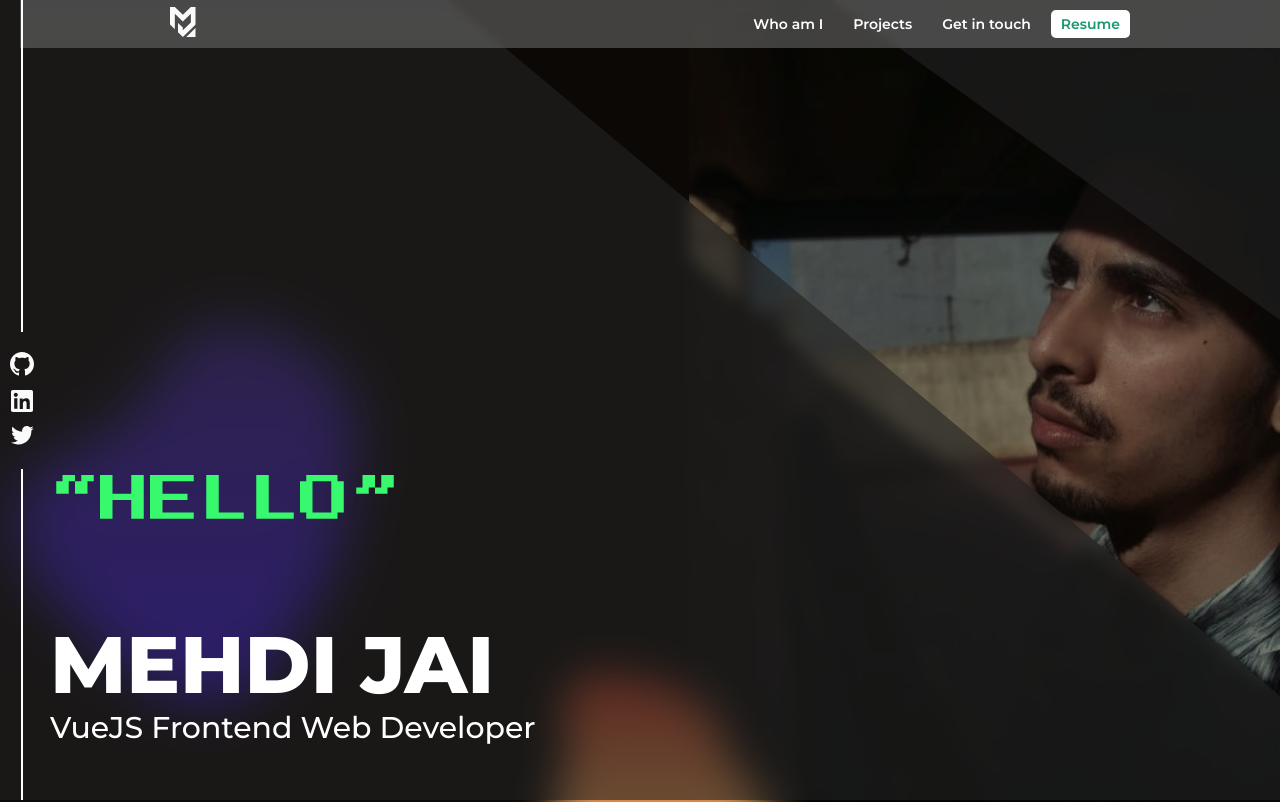
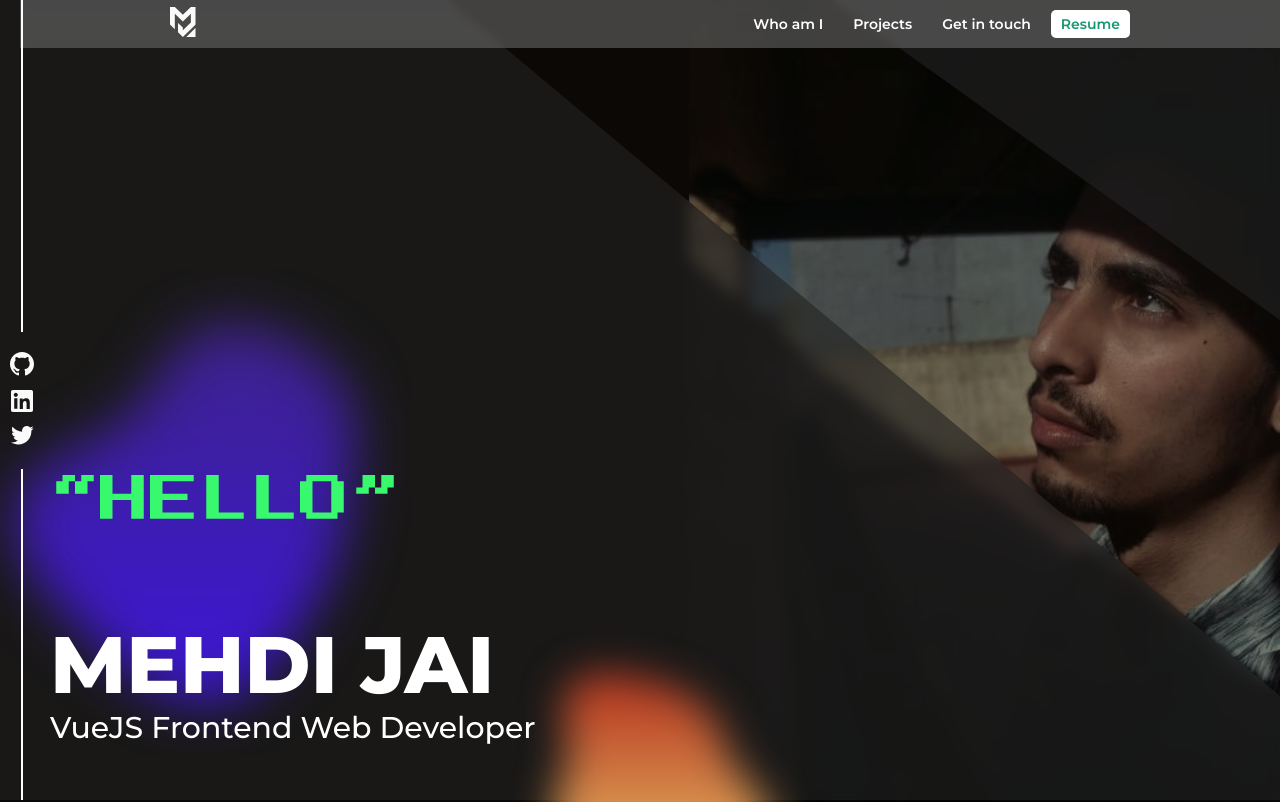
Before and after one commit to mehdijai/mj-dev, a Nuxt app: page / in a window 1280 px wide. Shown: the top 802 px of the page. Built offline with nearby package versions, Linux system fonts and the light colour scheme.

Commit message:
Make BG fixed

```diff
--- /dev/null
+++ b/components/PageBg.vue
@@ -0,0 +1,42 @@
+<script setup lang="ts"></script>
+
+<template>
+  <div class="bg">
+    <div class="overlay"></div>
+    <div class="blob blob-purple">
+      <img src="/blob-purple.svg" />
+    </div>
+    <div class="blob blob-orange">
+      <img src="/blob-orange.svg" />
+    </div>
+  </div>
+</template>
+
+<style lang="scss">
+  .bg {
+    .overlay {
+      z-index: -1;
+      position: fixed;
+      inset: 0;
+      width: 100%;
+      height: 100vh;
+      background: $glass-black;
+      backdrop-filter: $glass-blur;
+      clip-path: polygon(0 0, 35% 0, 100% 87%, 100% 0, 65% 0, 100% 40%, 100% 100%, 0 100%);
+    }
+    .blob {
+      z-index: -1;
+      position: fixed;
+      &-purple {
+        width: 450px;
+        left: -40px;
+        bottom: 40px;
+      }
+      &-orange {
+        width: 300px;
+        left: 40%;
+        bottom: -150px;
+      }
+    }
+  }
+</style>
--- a/components/Section/Hero.vue
+++ b/components/Section/Hero.vue
@@ -3,14 +3,7 @@
 <template>
   <section class="hero">
     <div class="bg">
-      <div class="overlay"></div>
       <img class="bg-img" src="/bg.jpeg" />
-      <div class="blob blob-purple">
-        <img src="/blob-purple.svg" />
-      </div>
-      <div class="blob blob-orange">
-        <img src="/blob-orange.svg" />
-      </div>
     </div>
     <TypeWriter />
     <h1>Mehdi Jai</h1>
@@ -26,16 +19,6 @@
     justify-content: flex-end;
     padding: 50px 0;
     .bg {
-      .overlay {
-        position: absolute;
-        inset: 0;
-        width: 100%;
-        height: 100vh;
-        z-index: 1;
-        background: $glass-black;
-        backdrop-filter: $glass-blur;
-        clip-path: polygon(0 0, 35% 0, 100% 87%, 100% 0, 65% 0, 100% 40%, 100% 100%, 0 100%);
-      }
       .bg-img {
         position: absolute;
         right: 0;
@@ -43,21 +26,8 @@
         transform: translateY(-50%);
         height: 160vh;
         object-fit: cover;
-        z-index: 0;
+        z-index: -2;
         opacity: 0.6;
-      }
-      .blob {
-        position: absolute;
-        &-purple {
-          width: 450px;
-          left: -40px;
-          bottom: 40px;
-        }
-        &-orange {
-          width: 300px;
-          left: 40%;
-          bottom: -150px;
-        }
       }
     }
     .type-writer,
--- a/layouts/default.vue
+++ b/layouts/default.vue
@@ -3,6 +3,7 @@
 <template>
   <TopNav class="top-nav" />
   <main class="page-body">
+    <PageBg />
     <Sidebar class="sidebar" />
     <slot />
   </main>
@@ -10,7 +11,7 @@
 </template>
 
 <style lang="scss">
-.page-body {
-  padding-left: 50px;
-}
+  .page-body {
+    padding-left: 50px;
+  }
 </style>
```
Lines whose indentation alone changed are shown as unchanged.
